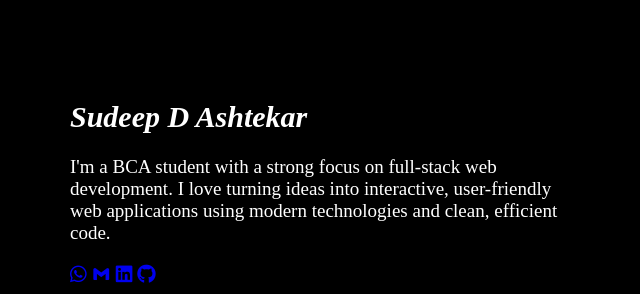
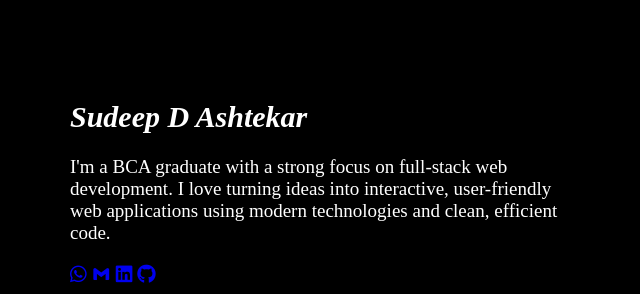
Before and after one commit to sudeep-da/portfolio.github.io, a plain HTML site: page about.html in a window 1280 px wide. Shown: the part 282-576 px from the top of the page, 595-1235 px from the left. Drawn offline with nearby package versions, Linux system fonts and the light colour scheme.

Commit message:
Update about.html

```diff
--- a/about.html
+++ b/about.html
@@ -39,7 +39,7 @@
                 <div class="aboutsec">
                     <p>
                         <b><i><span style="font-size: 30px;">Sudeep D Ashtekar</span></i></b><br><br>
-                        I'm a BCA student with a strong focus on full-stack web development. I love turning ideas into interactive, user-friendly web applications using modern technologies and clean, efficient code.
+                        I'm a BCA graduate with a strong focus on full-stack web development. I love turning ideas into interactive, user-friendly web applications using modern technologies and clean, efficient code.
                     </p>
                     <div class="icons">
                         <a href="https://wa.me/8217264204" target="_blank" aria-label="WhatsApp"><i class="fa-brands fa-whatsapp"></i></a>
```
